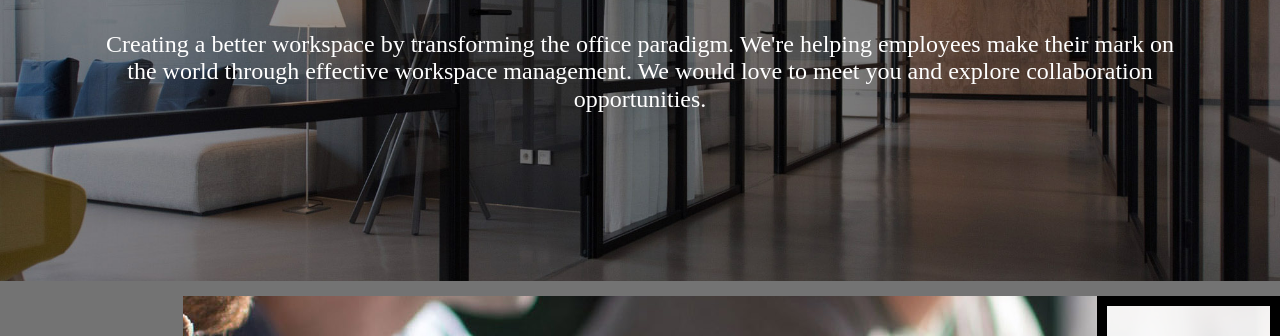
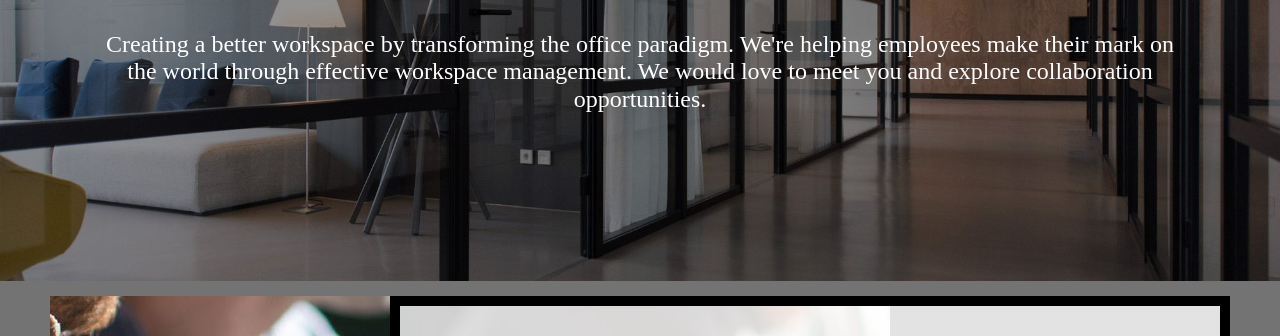
Before and after one commit to evaivezaj/hw3_2025, a plain HTML site: page index.html in a window 1280 px wide. Shown: the part 200-536 px from the top of the page. Drawn offline with Linux system fonts and the light colour scheme.

Commit message:
Add files via upload

```diff
--- a/css/style.css
+++ b/css/style.css
@@ -114,7 +114,7 @@ first div in the grid  and place it in the grid. */
   /* Step 10: Write the selector/rule property to update the .container class */
 
      .container {
-          grid-template-columns: 50px auto 500px auto 50 px;
+          grid-template-columns: 50px auto 500px auto 50px;
      }
 
   /* Steps 11 and 12: Update the grid-column property of the grid's children (where-needed)*/
```
